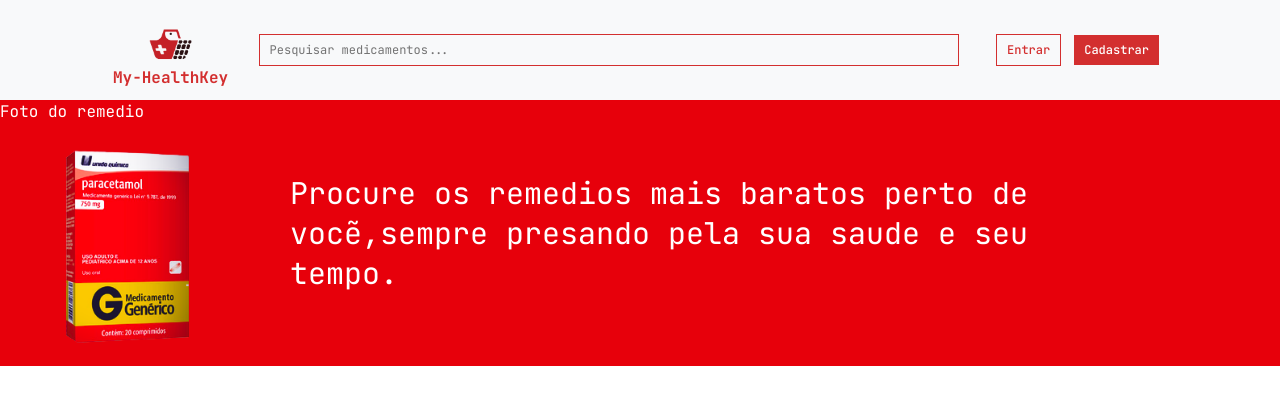
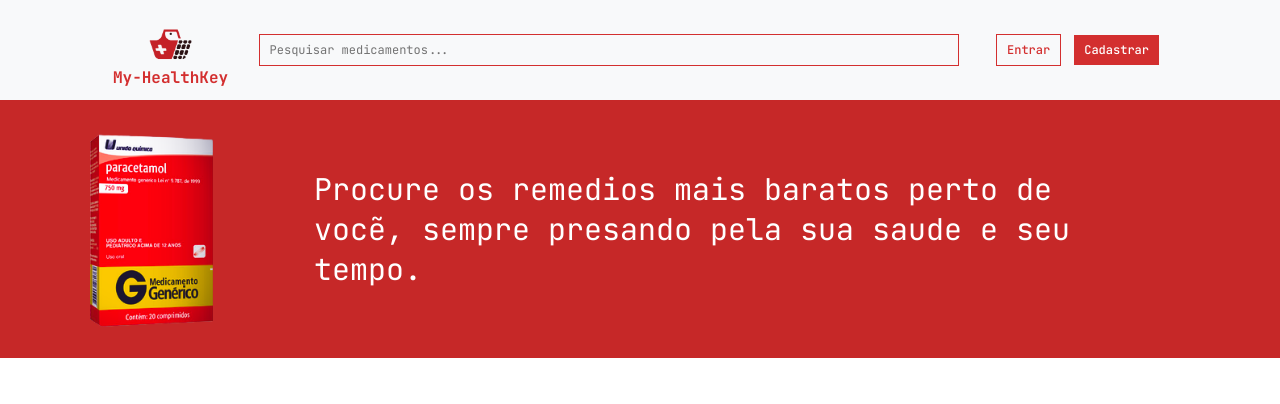
Before and after one commit to coated82/My-HealthKey, a Next.js app in the folder my-healthkey/: page / in a window 1280 px wide. Shown: the top 404 px of the page. Built offline with nearby package versions, Linux system fonts and the light colour scheme.

Commit message:
Update hero.tsx
Troquei a cor do fundo do hero, e fiz mais alguns ajustes.

```diff
--- a/my-healthkey/src/app/_components/hero.tsx
+++ b/my-healthkey/src/app/_components/hero.tsx
@@ -1,34 +1,29 @@
 import Image from "next/image";
 
 export function Hero() {
-
   return (
-        <section className="bg-red-600 text-white  relative overflow-hidden">
-
-            <div className="container mx-auto py - 12 px - 6">
+    <section
+      style={{ backgroundColor: "#C62828" }} // ← ASSIM FUNCIONA
+      className="text-white relative overflow-hidden"
+    >
+      <div className="container mx-auto py-2 px-6">
         <article className="flex flex-col lg:flex-row items-center justify-start gap-12">
           <div>
-                        <h1>Foto do remedio</h1>
             <Image
               src="/Paracetamol.png"
               alt="Paracetamol"
               width={242}
               height={242}
             />
-
           </div>
           <div className="max-w-3xl">
             <p className="text-3xl font-normal leading-10">
-                            Procure os remedios mais baratos perto de vocẽ,sempre presando pela sua saude e seu tempo.
+              Procure os remedios mais baratos perto de vocẽ, sempre presando
+              pela sua saude e seu tempo.
             </p>
-
-
           </div>
         </article>
       </div>
-
-
     </section>
-
-    )
+  );
 }
```
Lines whose indentation alone changed are shown as unchanged.
